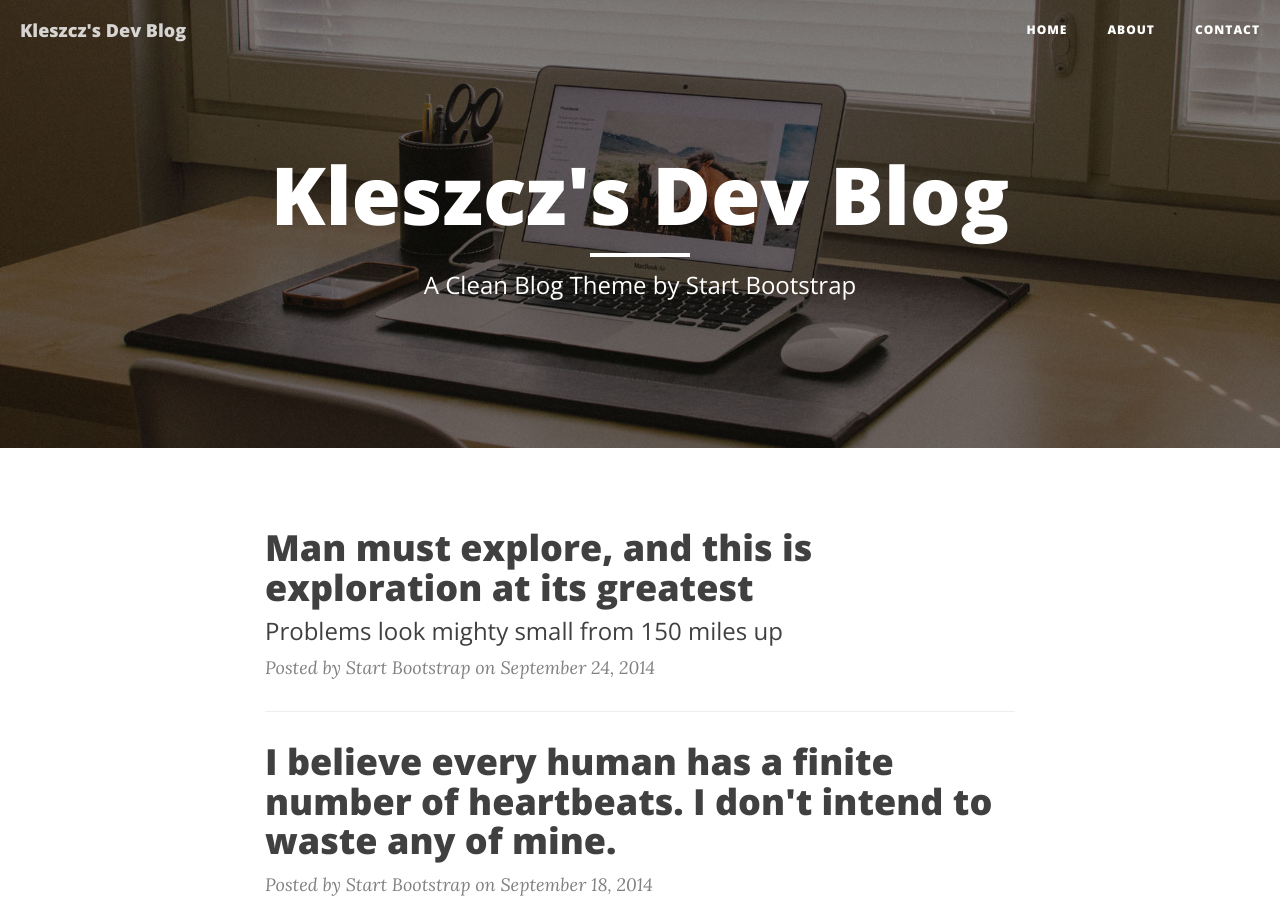
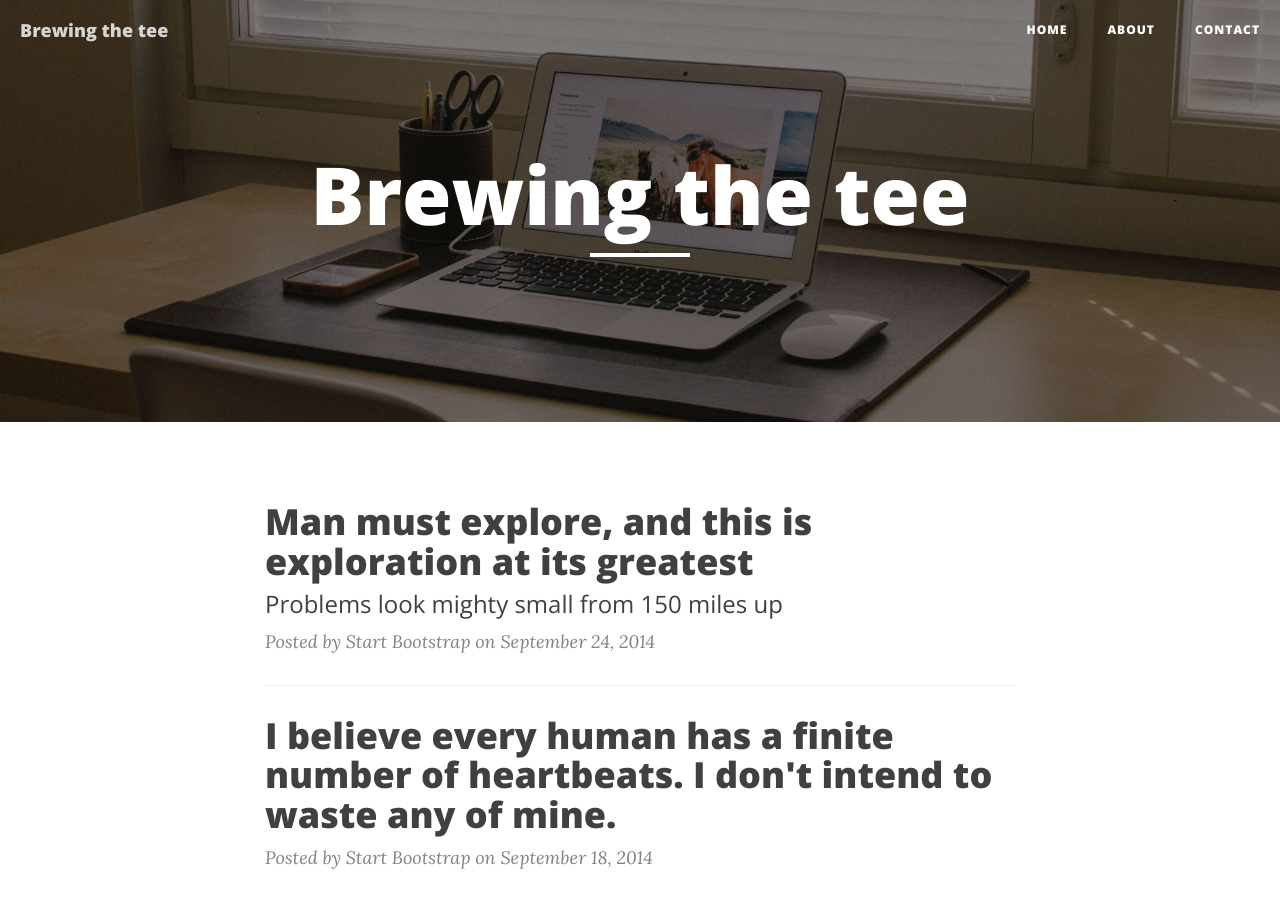
Before and after one commit to kleszcz/blog, a Jekyll site: the page built from index.html, in a window 1280 px wide and 900 px high. Built offline with Jekyll 4.4.1, drawn with Linux system fonts in a browser that asks for light colours; nearby versions of some CDN libraries; the list of posts is cut into pages by our own code.

Commit message:
change name and desc

```diff
--- a/_config.yml
+++ b/_config.yml
@@ -1,9 +1,9 @@
 # Site settings
-title: Kleszcz's Dev Blog
+title: Brewing the tee
 header-img: img/home-bg.jpg
 email: jankleszcz@gmail.com
 copyright_name: kleszcz.github.io
-description: "My own little dev blog"
+description: Kleszcz's Dev Blog
 baseurl: "/blog"
 url: "http://kleszcz.github.io"
 twitter_username: JanKleszczynski
--- a/index.html
+++ b/index.html
@@ -1,6 +1,5 @@
 ---
 layout: page
-description: "A Clean Blog Theme by Start Bootstrap"
 ---
 
 {% for post in paginator.posts %}
```
